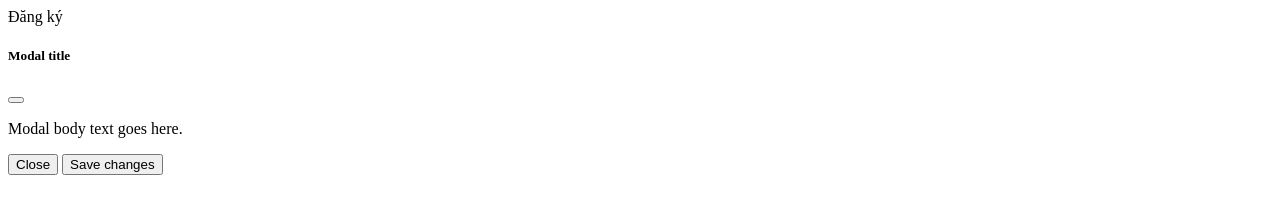
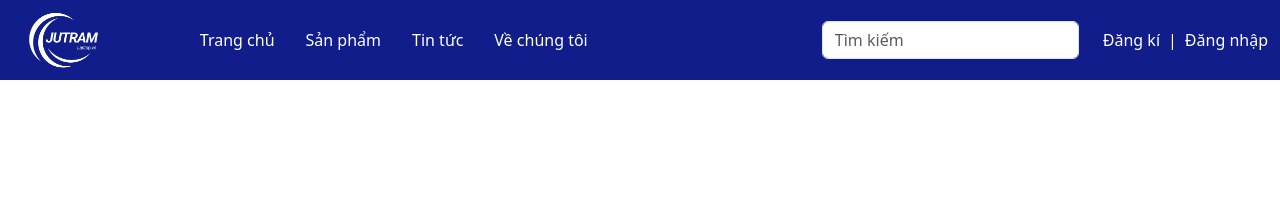
Before and after one commit to Jutah1402/LAPTOP-SELLING, a plain HTML site: page SRC/MainPage/register.html in a window 1280 px wide. Drawn offline with Linux system fonts and the light colour scheme.

Commit message:
them code register

```diff
--- a/SRC/MainPage/register.html
+++ b/SRC/MainPage/register.html
@@ -4,22 +4,62 @@
     <meta charset="UTF-8">
     <meta name="viewport" content="width=device-width, initial-scale=1.0">
     <title>Đăng ký</title>
+    <link rel="stylesheet" href="../bootstrap-5.3.3-dist/bootstrap-5.3.3-dist/css/bootstrap.css">
+    <link rel="stylesheet" href="../MainPage/CSS/home.css">
 </head>
+    <script src="../bootstrap-5.3.3-dist/bootstrap-5.3.3-dist/"></script>
 <body>
-    <div>Đăng ký</div>
+    <nav class="navbar navbar-expand-lg bg-body-tertiary">
+        <div class="container-fluid" style="background-color: #111D8A;">
+            <img src="../Assets/Blue Waves Surfing Club Logo (1024 x 500 px).png" alt="">
+            <a class="navbar-brand" href=""></a>
+            <button class="navbar-toggler" type="button" data-bs-toggle="collapse"
+                data-bs-target="#navbarSupportedContent" aria-controls="navbarSupportedContent" aria-expanded="false"
+                aria-label="Toggle navigation">
+                <span class="navbar-toggler-icon"></span>
+            </button>
+            <div class="collapse navbar-collapse" id="navbarSupportedContent">
+                <ul class="navbar-nav me-auto mb-2 mb-lg-0">
+                    <li class="nav-item">
+                        <a class="nav-link" href="./home.html">Trang chủ</a>
+                    </li>
+                    <li class="nav-item">
+                        <a class="nav-link" href="../MainPage/list-product.html">Sản phẩm</a>
+                    </li>
+                    <li class="nav-item">
+                        <a class="nav-link" href="../MainPage/news.html"> Tin tức</a>
+                    </li>
+
+                    <li class="nav-item">
+                        <a class="nav-link" href="../MainPage/about.html"> Về chúng tôi</a>
+                    </li>
+                </ul>
+                <form class="d-flex" role="search">
+                    <input class="form-control me-4" type="search" placeholder="Tìm kiếm" aria-label="">
+                </form>
+                <div class="d-flex gap-2">
+                    <a class="nav-link" href="../MainPage/register.html">Đăng kí</a>
+                    <a class="nav-link">|</a>
+                    <a class="nav-link"> Đăng nhập</a>
+                </div>
+
+            </div>
+        </div>
+    </nav>
+
     <div class="modal" tabindex="-1">
         <div class="modal-dialog">
           <div class="modal-content">
             <div class="modal-header">
-              <h5 class="modal-title">Modal title</h5>
+              <h5 class="modal-title">Đăng Ký</h5>
               <button type="button" class="btn-close" data-bs-dismiss="modal" aria-label="Close"></button>
             </div>
             <div class="modal-body">
               <p>Modal body text goes here.</p>
             </div>
             <div class="modal-footer">
-              <button type="button" class="btn btn-secondary" data-bs-dismiss="modal">Close</button>
-              <button type="button" class="btn btn-primary">Save changes</button>
+              <button type="button" class="btn btn-secondary" data-bs-dismiss="modal">Đóng</button>
+              <button type="button" class="btn btn-primary">Lưu thông tin</button>
             </div>
           </div>
         </div>
```
